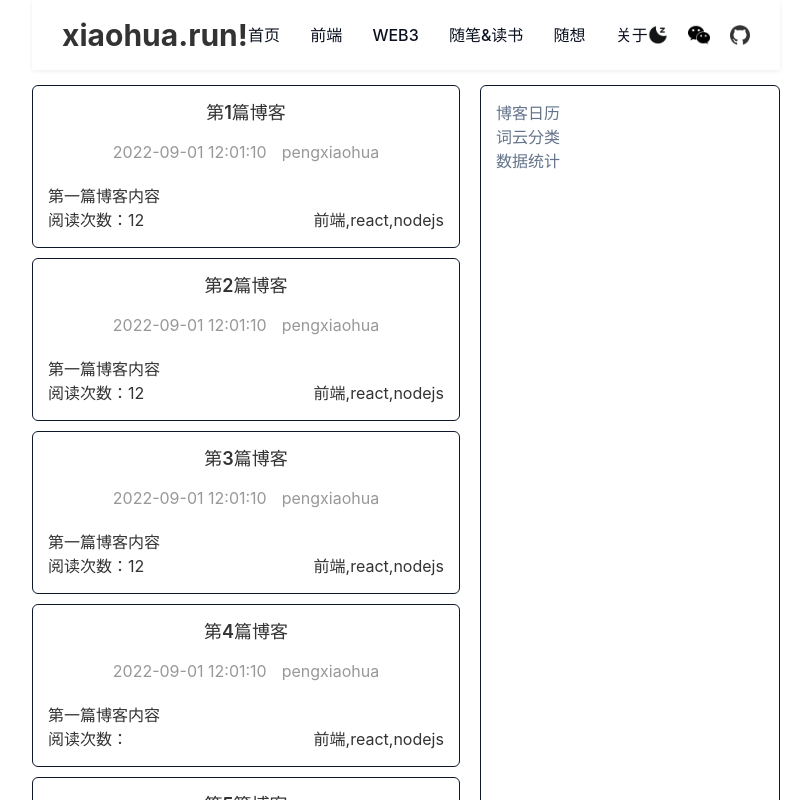
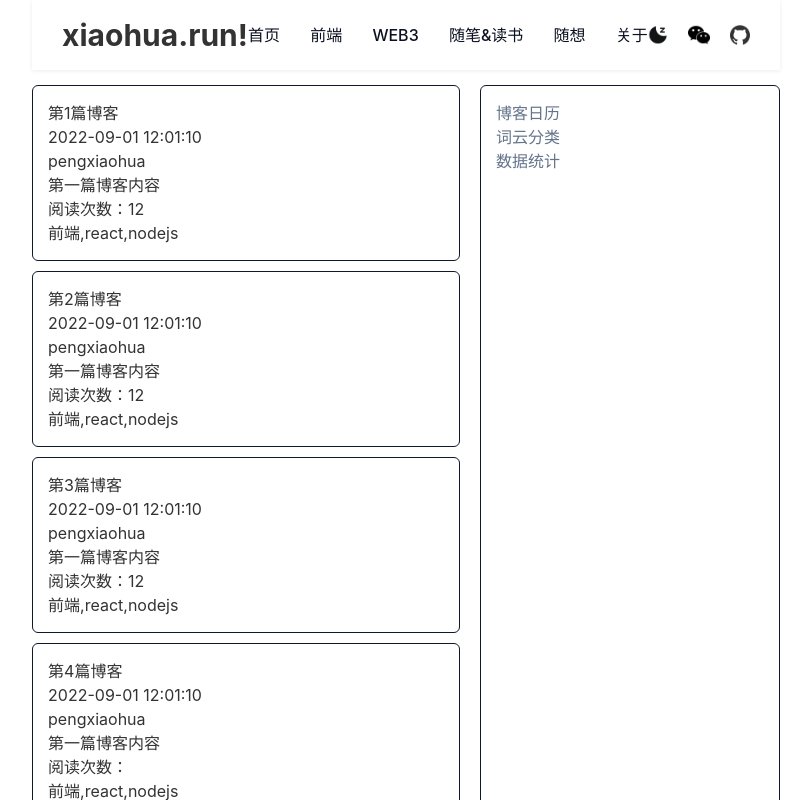
Before and after one commit to pengxiaohua/my-blog-web, a React (Vite) app: page / in a window 1280 px wide. Shown: the top 800 px of the page, without its empty margins (234-1045 px from the left). Built offline with nearby package versions, Linux system fonts and the light colour scheme; what tailwindcss-dark-mode would draw is missing.

Commit message:
feat: 抽离单个blog组件

```diff
--- /dev/null
+++ b/src/components/BlogItem/index.scss
@@ -0,0 +1,45 @@
+.blog-item {
+  border-radius: 6px;
+  color: #333333;
+  margin-bottom: 10px;
+  padding: 15px;
+  box-sizing: border-box;
+  cursor: pointer;
+
+  &:last-child {
+    margin-bottom: 0;
+  }
+
+  &__title {
+    font-size: 18px;
+    font-weight: 600;
+    text-align: center;
+  }
+
+  &__time-and-author {
+    display: flex;
+    color: #989898;
+    justify-content: center;
+    align-items: center;
+    margin: 15px 0 20px;
+  }
+
+  &__time {
+    margin-right: 15px;
+  }
+
+  &__content {
+    word-break: break-all;
+  }
+
+  &__bottom-info {
+    display: flex;
+    justify-content: space-between;
+    align-items: center;
+  }
+
+  &__tags {
+    display: flex;
+    justify-content: flex-end;
+  }
+}
--- /dev/null
+++ b/src/components/BlogItem/index.tsx
@@ -0,0 +1,57 @@
+import React, { FC } from "react"
+
+import { customHistory } from "../../utils"
+import './index.scss'
+
+interface IBlog {
+  id: number;
+  title: string;
+  content: string;
+  tags: string;
+  author: string;
+  readTimes?: number;
+  createTime: string;
+}
+
+interface IProps {
+  blog: IBlog
+}
+
+const defaultProps = {}
+
+type DefaultProps = Readonly<typeof defaultProps>
+
+type Props = IProps & Partial<DefaultProps>
+
+const BlogItem: FC<Props> = (props) => {
+  const { blog } = props
+
+  const viewBlogDetail = (id) => {
+    customHistory.push(`/blog-detail/${id}`)
+  }
+
+  return (
+    <div
+      className="blog-item border border-slate-900 dark:border-white"
+      key={blog.id}
+      onClick={() => viewBlogDetail(blog.id)}
+    >
+      <div className="home__blog-item__title dark:text-white">{blog.title}</div>
+      <div className="home__blog-item__time-and-author dark:text-slate-400">
+        <div className="home__blog-item__time">{blog.createTime}</div>
+        <div className="home__blog-item__author">{blog.author}</div>
+      </div>
+      <div className="home__blog-item__content dark:text-white">{blog.content}</div>
+      <div className="home__blog-item__bottom-info">
+        <div className="home__blog-item__read-times dark:text-white">
+          阅读次数：{blog.readTimes}
+        </div>
+        <div className="home__blog-item__tags dark:text-white">{blog.tags}</div>
+      </div>
+    </div>
+  )
+}
+
+BlogItem.defaultProps = defaultProps
+
+export default BlogItem
--- a/src/pages/Home/index.scss
+++ b/src/pages/Home/index.scss
@@ -2,67 +2,9 @@
   margin: 0 auto;
   box-sizing: border-box;
 
-  &__title {
-    text-align: center;
-  }
-
-  &__content {
-    display: flex;
-    max-width: 1080px;
-    margin: 0 auto;
-    padding: 15px 0;
-    box-sizing: border-box;
-  }
-
   &__blog-list {
     flex: 1;
     height: auto;
-  }
-
-  &__blog-item {
-    border-radius: 6px;
-    color: #333333;
-    margin-bottom: 10px;
-    padding: 15px;
-    box-sizing: border-box;
-    cursor: pointer;
-
-    &:last-child {
-      margin-bottom: 0;
-    }
-
-    &__title {
-      font-size: 18px;
-      font-weight: 600;
-      text-align: center;
-    }
-
-    &__time-and-author {
-      display: flex;
-      color: #989898;
-      justify-content: center;
-      align-items: center;
-      margin: 15px 0 20px;
-    }
-
-    &__time {
-      margin-right: 15px;
-    }
-
-    &__content {
-      word-break: break-all;
-    }
-
-    &__bottom-info {
-      display: flex;
-      justify-content: space-between;
-      align-items: center;
-    }
-
-    &__tags {
-      display: flex;
-      justify-content: flex-end;
-    }
   }
 }
 
--- a/src/pages/Home/index.tsx
+++ b/src/pages/Home/index.tsx
@@ -3,40 +3,17 @@ import React, { FC } from "react"
 import ContentWrap from "../../components/ContentWrap"
 import Aside from "../../components/Aside"
 import { blogList } from "../../mock/blog-list"
-import { customHistory } from "../../utils"
+import BlogItem from "../../components/BlogItem"
 import './index.scss'
 
 const HomePage: FC = () => {
-
-  const viewBlogDetail = (id) => {
-    customHistory.push(`/blog-detail/${id}`)
-  }
 
   return (
     <div className="home">
       <ContentWrap flex>
         <article className="home__blog-list">
           {
-            blogList.map(blog => (
-              <div
-                className="home__blog-item border border-slate-900 dark:border-white"
-                key={blog.id}
-                onClick={() => viewBlogDetail(blog.id)}
-              >
-                <div className="home__blog-item__title dark:text-white">{blog.title}</div>
-                <div className="home__blog-item__time-and-author dark:text-slate-400">
-                  <div className="home__blog-item__time">{blog.createTime}</div>
-                  <div className="home__blog-item__author">{blog.author}</div>
-                </div>
-                <div className="home__blog-item__content dark:text-white">{blog.content}</div>
-                <div className="home__blog-item__bottom-info">
-                  <div className="home__blog-item__read-times dark:text-white">
-                    阅读次数：{blog.readTimes}
-                  </div>
-                  <div className="home__blog-item__tags dark:text-white">{blog.tags}</div>
-                </div>
-              </div>
-            ))
+            blogList.map(blog => <BlogItem blog={blog} key={blog.id} />)
           }
         </article>
         <Aside />
```
